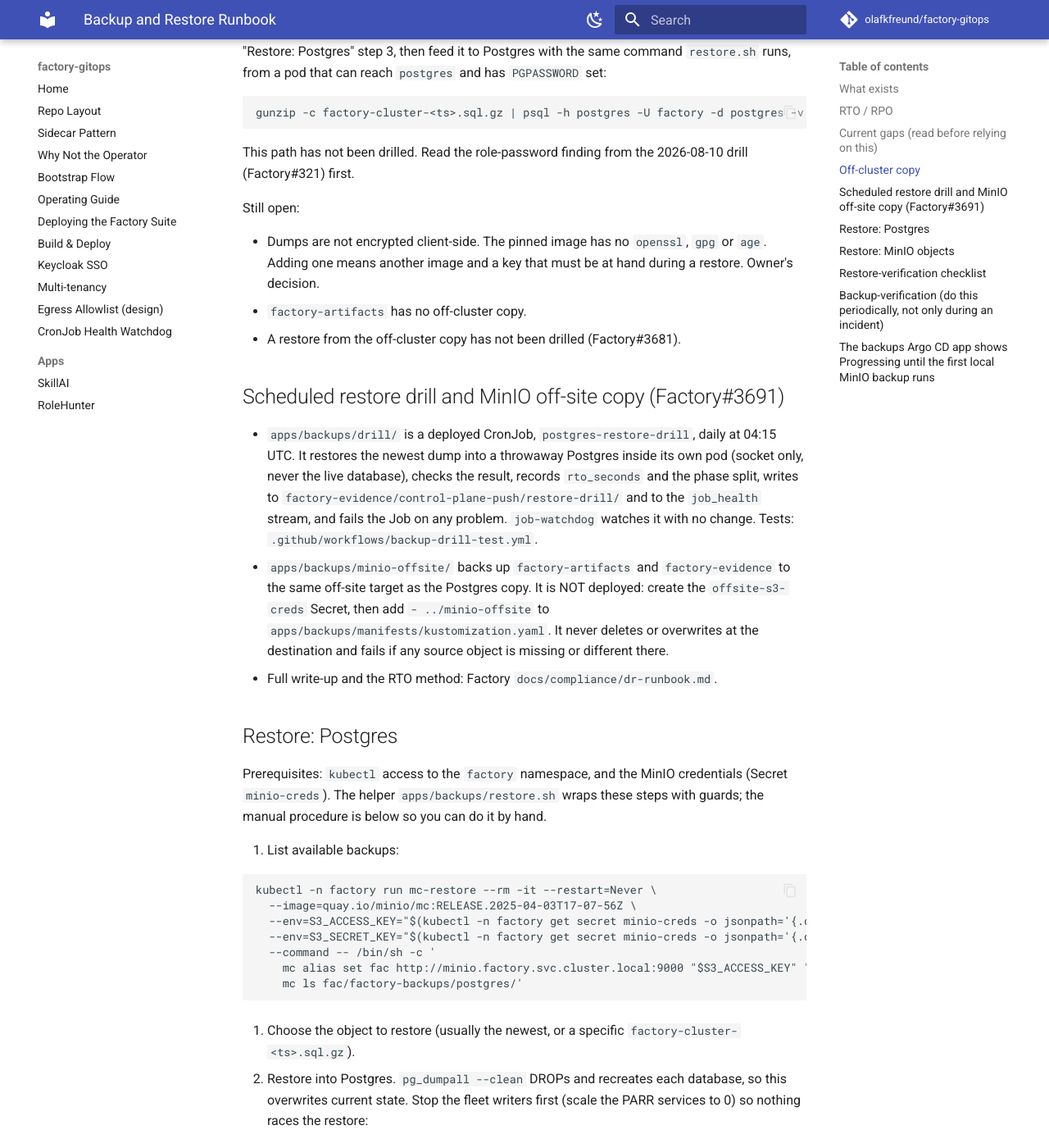
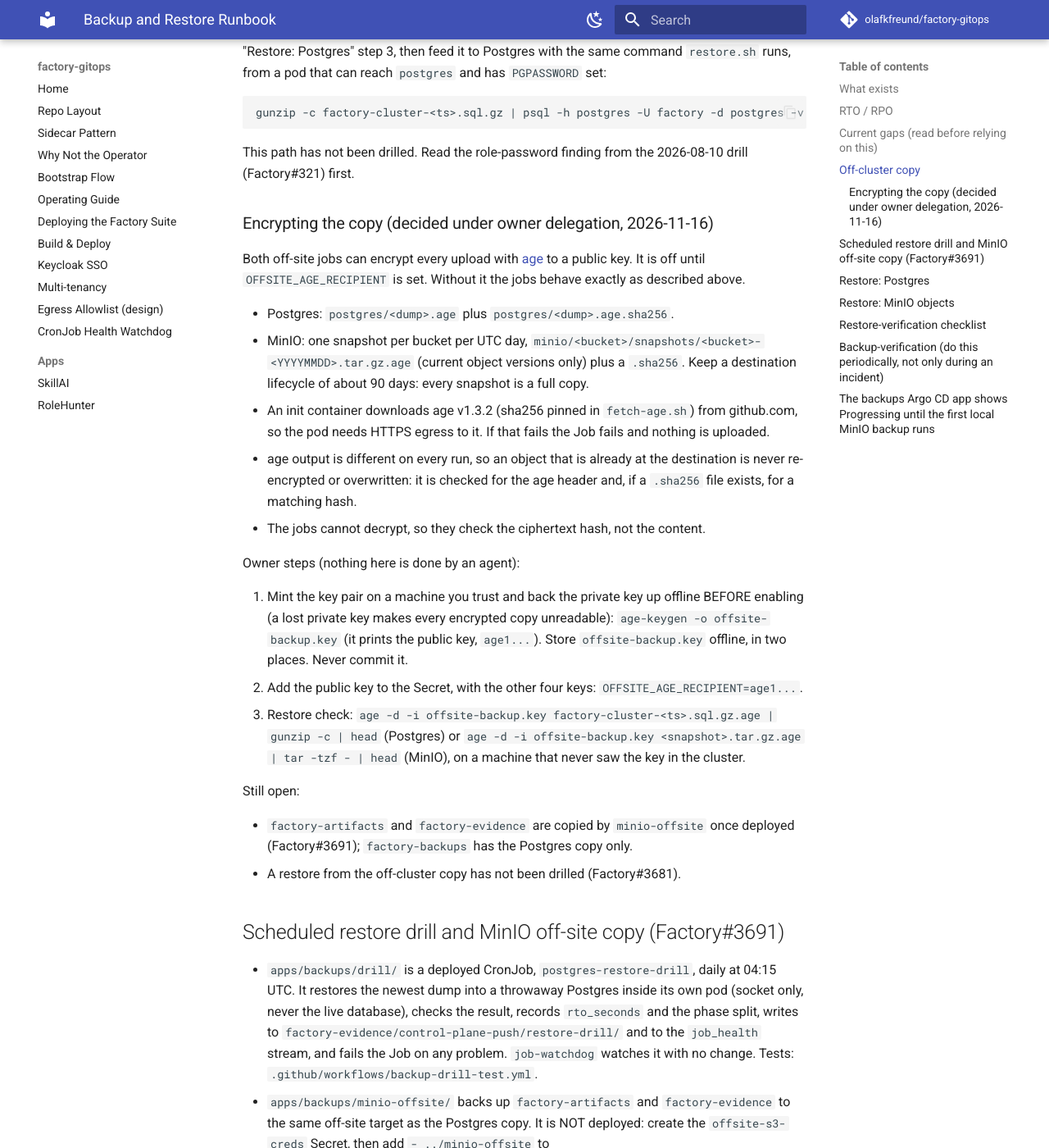
Before and after one commit to olafkfreund/factory-gitops, an MkDocs documentation site: the page built from docs/restore.md, in a window 1280 px wide and 1400 px high, scrolled down 2125 px. Shown: the whole window at 82% size. Built offline with MkDocs 1.6.1 and Material for MkDocs 9.7.7, drawn with Linux system fonts in a browser that asks for light colours; comment, search, counter and statistics services are not loaded; some of the changed text lies outside the part shown.

Commit message:
feat(backups): optional age encryption for off-site copies; aifactory scoped S3 flag off (Factory#3681, #3691, AIFactory#2023)
Plan steps 2-4 of Factory plan/2026-11-16-3690-dr-encryption-offsite.md.
Off by default: OFFSITE_AGE_RECIPIENT unset keeps the plaintext path; the
off-site directories stay unreferenced; AIFACTORY_SCOPED_JOB_S3 is false.

Co-Authored-By: Claude Opus 5.5 <noreply@anthropic.com>
Claude-Session: https://claude.ai/code/session_01WtDyDqabJ8SR4gD3ubwYx1

```diff
--- a/docs/restore.md
+++ b/docs/restore.md
@@ -72,7 +72,7 @@ survive losing the site.
 
 Secret `offsite-s3-creds` (namespace `factory`), keys: `OFFSITE_S3_ENDPOINT`
 (must start with `https://`), `OFFSITE_S3_BUCKET`, `OFFSITE_S3_ACCESS_KEY`,
-`OFFSITE_S3_SECRET_KEY`. Seed it the way `docs/secrets-management.md` describes,
+`OFFSITE_S3_SECRET_KEY`, and optionally `OFFSITE_AGE_RECIPIENT` (see "Encrypting the copy"). Seed it the way `docs/secrets-management.md` describes,
 then add a row for it to that file's inventory and rotation ledger.
 
 Enable: add `- ../offsite` to `apps/backups/manifests/kustomization.yaml` in a PR,
@@ -95,12 +95,41 @@ gunzip -c factory-cluster-<ts>.sql.gz | psql -h postgres -U factory -d postgres
 This path has not been drilled. Read the role-password finding from the
 2026-08-10 drill (Factory#321) first.
 
+### Encrypting the copy (decided under owner delegation, 2026-11-16)
+
+Both off-site jobs can encrypt every upload with [age](https://github.com/FiloSottile/age)
+to a public key. It is off until `OFFSITE_AGE_RECIPIENT` is set. Without it the
+jobs behave exactly as described above.
+
+- Postgres: `postgres/<dump>.age` plus `postgres/<dump>.age.sha256`.
+- MinIO: one snapshot per bucket per UTC day,
+  `minio/<bucket>/snapshots/<bucket>-<YYYYMMDD>.tar.gz.age` (current object
+  versions only) plus a `.sha256`. Keep a destination lifecycle of about 90 days:
+  every snapshot is a full copy.
+- An init container downloads age v1.3.2 (sha256 pinned in `fetch-age.sh`) from
+  github.com, so the pod needs HTTPS egress to it. If that fails the Job fails
+  and nothing is uploaded.
+- age output is different on every run, so an object that is already at the
+  destination is never re-encrypted or overwritten: it is checked for the age
+  header and, if a `.sha256` file exists, for a matching hash.
+- The jobs cannot decrypt, so they check the ciphertext hash, not the content.
+
+Owner steps (nothing here is done by an agent):
+
+1. Mint the key pair on a machine you trust and back the private key up offline
+   BEFORE enabling (a lost private key makes every encrypted copy unreadable):
+   `age-keygen -o offsite-backup.key` (it prints the public key, `age1...`).
+   Store `offsite-backup.key` offline, in two places. Never commit it.
+2. Add the public key to the Secret, with the other four keys:
+   `OFFSITE_AGE_RECIPIENT=age1...`.
+3. Restore check: `age -d -i offsite-backup.key factory-cluster-<ts>.sql.gz.age | gunzip -c | head`
+   (Postgres) or `age -d -i offsite-backup.key <snapshot>.tar.gz.age | tar -tzf - | head`
+   (MinIO), on a machine that never saw the key in the cluster.
+
 Still open:
 
-- Dumps are not encrypted client-side. The pinned image has no `openssl`, `gpg`
-  or `age`. Adding one means another image and a key that must be at hand during
-  a restore. Owner's decision.
-- `factory-artifacts` has no off-cluster copy.
+- `factory-artifacts` and `factory-evidence` are copied by `minio-offsite` once
+  deployed (Factory#3691); `factory-backups` has the Postgres copy only.
 - A restore from the off-cluster copy has not been drilled (Factory#3681).
 
 ## Scheduled restore drill and MinIO off-site copy (Factory#3691)
```
Also changed, not shown: docs/secrets-management.md (+1 -1 lines), 13 other files.
